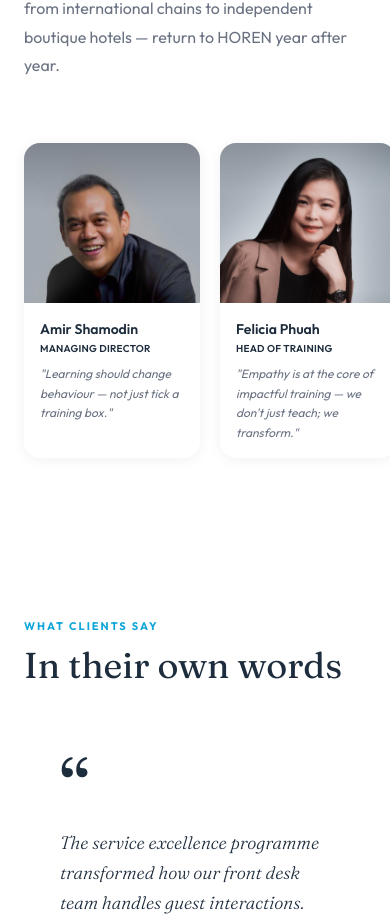
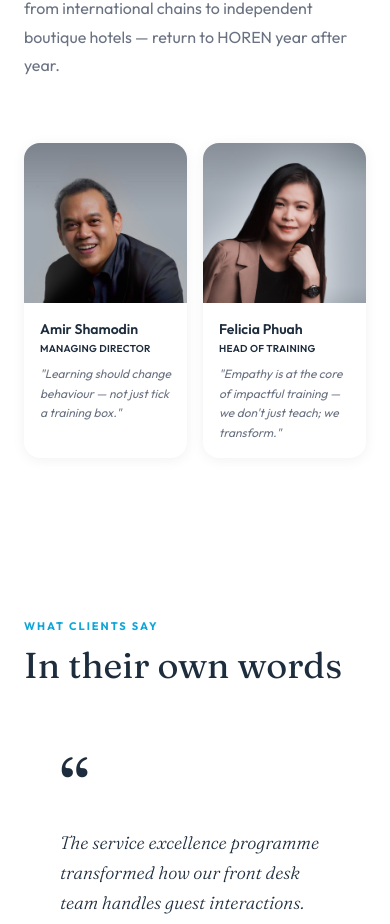
Before and after one commit to mohd-suffian/horen-web, a Next.js app: page / in a window 390 px wide. Shown: the part 4572-5496 px from the top of the page. Built offline with nearby package versions, Linux system fonts and the light colour scheme.

Commit message:
fix: founder cards fit on mobile

```diff
--- a/components/sections/AboutStrip.tsx
+++ b/components/sections/AboutStrip.tsx
@@ -37,9 +37,9 @@ export default function AboutStrip() {
         </div>
 
         {/* Trainer cards */}
-        <div className="flex gap-5 flex-shrink-0">
+        <div className="grid grid-cols-2 gap-4 w-full md:flex md:gap-5 md:w-auto md:flex-shrink-0">
           {trainers.map((t) => (
-            <div key={t.name} className="bg-white rounded-2xl overflow-hidden shadow-[0_2px_14px_rgba(0,0,0,0.06)] w-44">
+            <div key={t.name} className="bg-white rounded-2xl overflow-hidden shadow-[0_2px_14px_rgba(0,0,0,0.06)] w-full md:w-44">
               {/* Photo */}
               <div className="h-40 bg-teal-pale flex items-center justify-center">
                 {t.photo ? (
```
